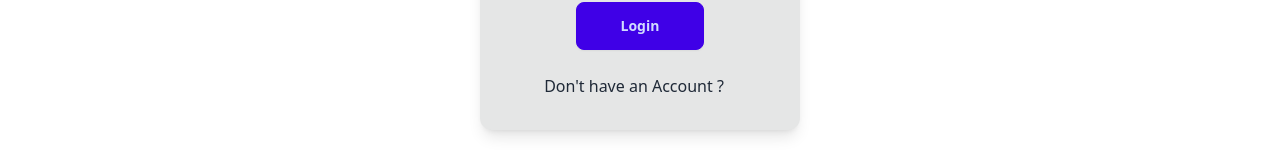
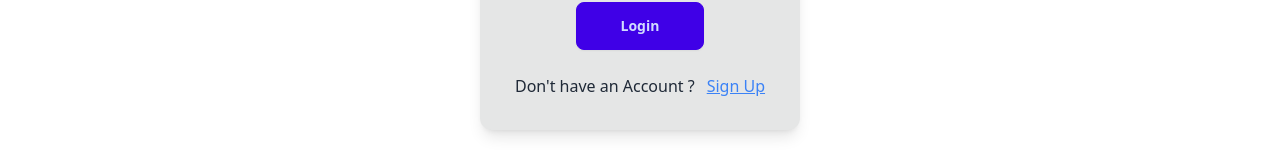
Before and after one commit to abhidivekar9730/DevFinder, a React (Vite) app in the folder client/: page /login in a window 1280 px wide. Shown: the part 438-602 px from the top of the page. Built offline with nearby package versions, Linux system fonts and the light colour scheme; no server answers.

Commit message:
Update Login.tsx

```diff
--- a/client/src/pages/Login.tsx
+++ b/client/src/pages/Login.tsx
@@ -61,7 +61,7 @@ const Login = () => {
           // className="w-full py-3 bg-blue-500 text-white rounded-lg hover:bg-blue-600 transition duration-300"
         />
 
-        <ButtonChange text="Don't have an Account ? " navigate="/signup" />
+        <ButtonChange text="Don't have an Account ? " navigate="/signup" text2="Sign Up"/>
       </div>
     </div>
   );
```
